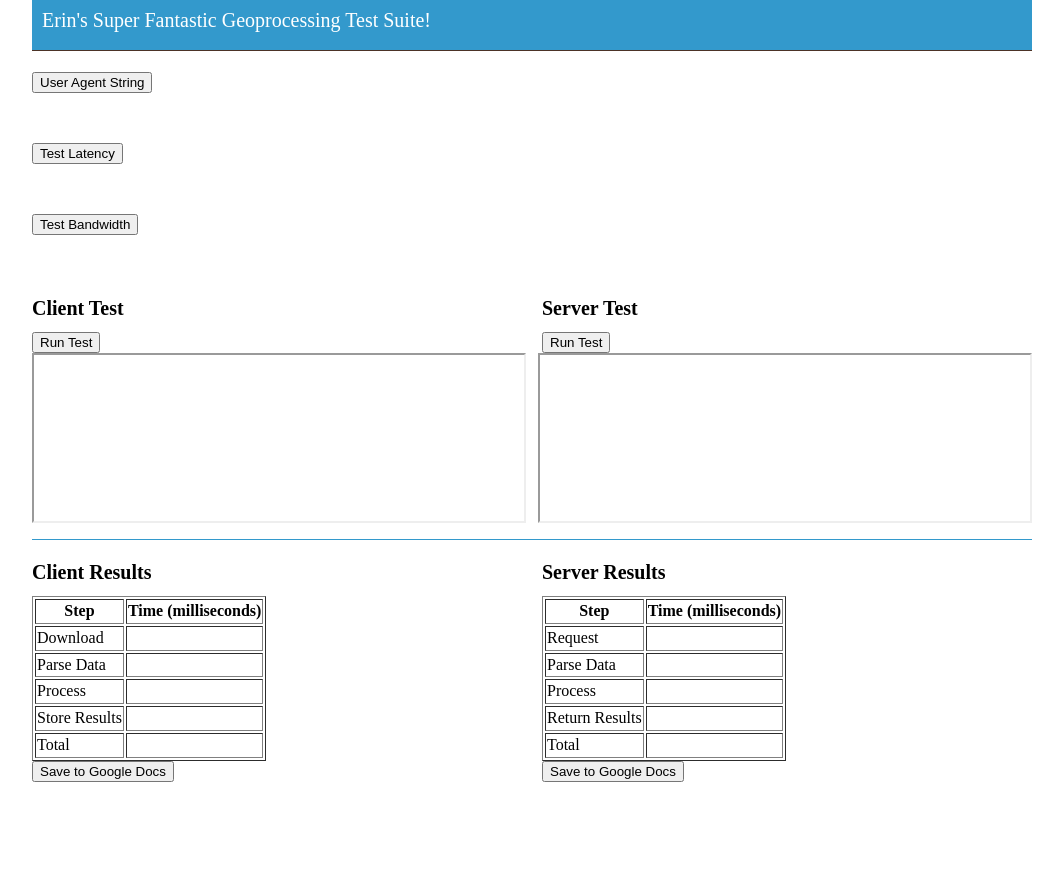
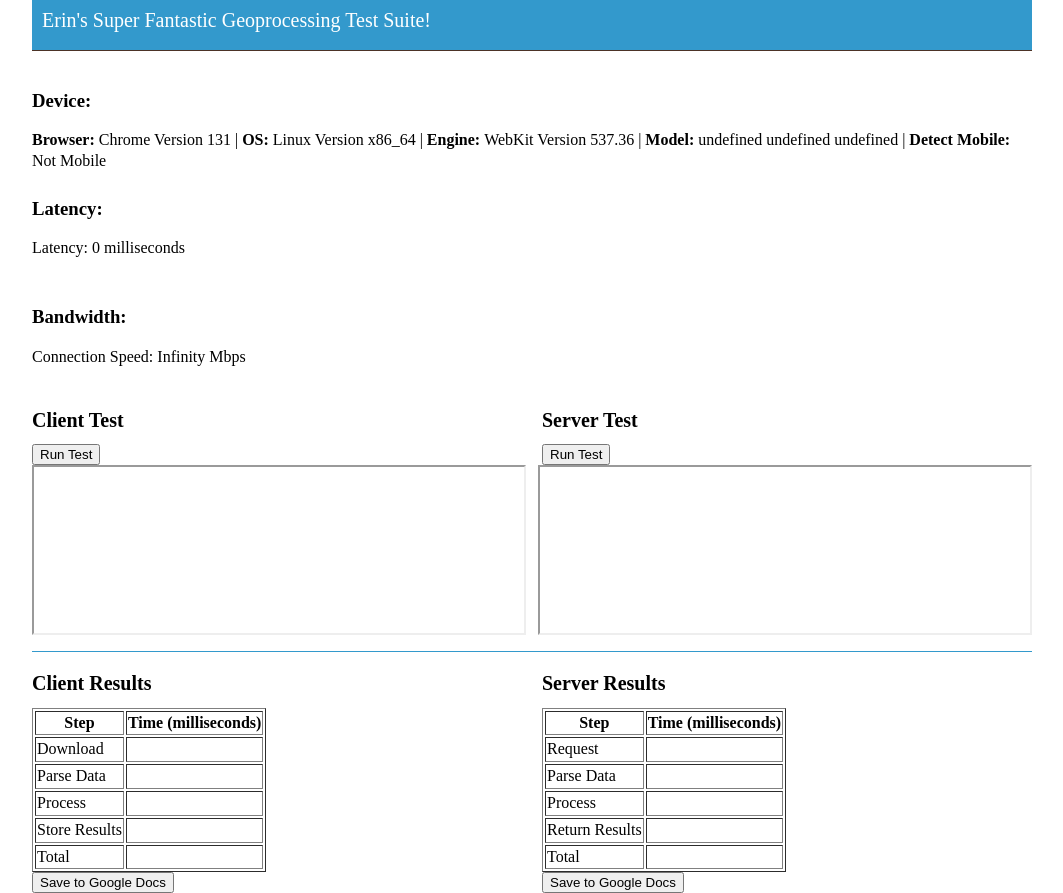
Before and after one commit to erinlhamilton/thesis, a plain HTML site: page index.html in a window 1280 px wide. Shown: the whole page, without its empty margins (108-1171 px from the left). Before the commit the page ends 800 px from the top, so only its background shows below. Drawn offline with Linux system fonts and the light colour scheme.

Commit message:
Bandwidth
Addition of a bandwidth test in main.js.

```diff
--- a/index.html
+++ b/index.html
@@ -12,15 +12,15 @@
 <br>
 
 
-	<button type="button" id="uaString">User Agent String</button>
+	<h3 id="uaString">Device:</h3>
 	<div id="userAgent">
 	</div>
 
-	<button type="button" id="latency">Test Latency</button>
+	<h3 id="latency">Latency:</h3>
 	<div id="testLatency">
 	</div>
 
-	<button type="button" id="bandwidth">Test Bandwidth</button>
+	<h3 id="bandwidth">Bandwidth:</h3>
 	<div id="testBandwidth">
 	</div>
 
--- a/js/main.js
+++ b/js/main.js
@@ -15,7 +15,10 @@
 //////////////////////////// 80 columns wide //////////////////////////////////
 
 /**Global Variabls**/
-
+var imageAddr = "http://www.erinhamilton.me/thesis/img/2012_7.png" + "?n=" + Math.random();
+var startTime, endTime;
+var downloadSize = 1531904;
+var download = new Image();
 
 //Order of operation:
 //1. Screen to explain and user agree to test and click OK or Cancel/Do not want
@@ -36,14 +39,10 @@
 //Have a check that it made it through all of the tests
 
 function initialize(){
-
-	$("#uaString").click(function(){
-		obtainUserAgent();
-	});
-
-	$("#latency").click(function(){
-		testBaseLatency();
-	});
+	obtainUserAgent();
+	testBaseLatency();
+	testBaseBandwidth();
+	//runTest();
 }
 
 
@@ -91,10 +90,29 @@ function testBaseLatency(){
 }
 
 /**
- *  Test the base bandwidth for that day before proceeding.
+ *  Test the base bandwidth that is there for the time of the test.
  */
 function testBaseBandwidth(){
 
+	download.onload = function () {
+		endTime = (new Date()).getTime();
+		showResults();
+	}
+	startTime = (new Date()).getTime();
+	download.src = imageAddr;
+}
+
+/**
+ *  print results of bandwidth test to console
+ */
+function showResults() {
+    var duration = (endTime - startTime) / 1000; //Math.round()
+    var bitsLoaded = downloadSize * 8;
+    var speedBps = (bitsLoaded / duration).toFixed(2);
+    var speedKbps = (speedBps / 1024).toFixed(2);
+    var speedMbps = (speedKbps / 1024).toFixed(2);
+	$('#testBandwidth').html("Connection Speed: \n" +
+           speedMbps + " Mbps\n" );
 }
 
 /**
```
Also changed, not shown: 1 other file.
